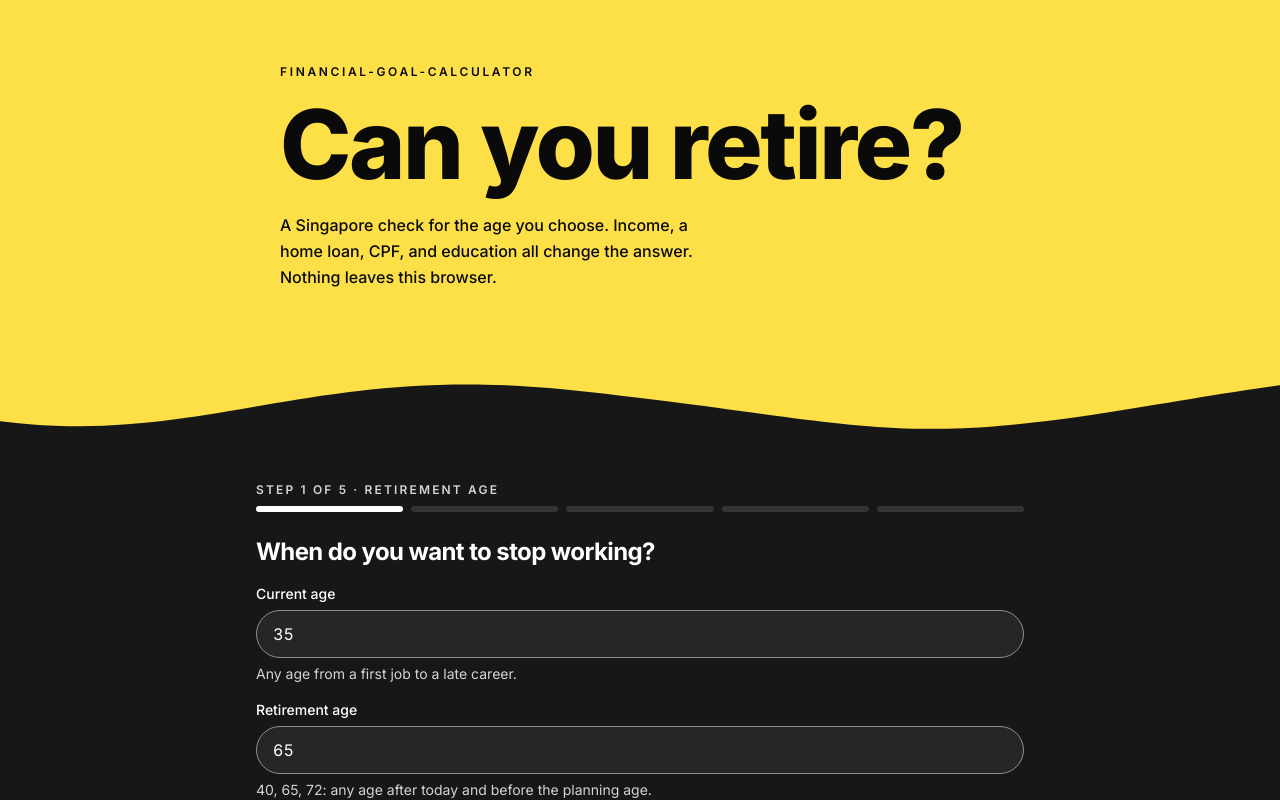
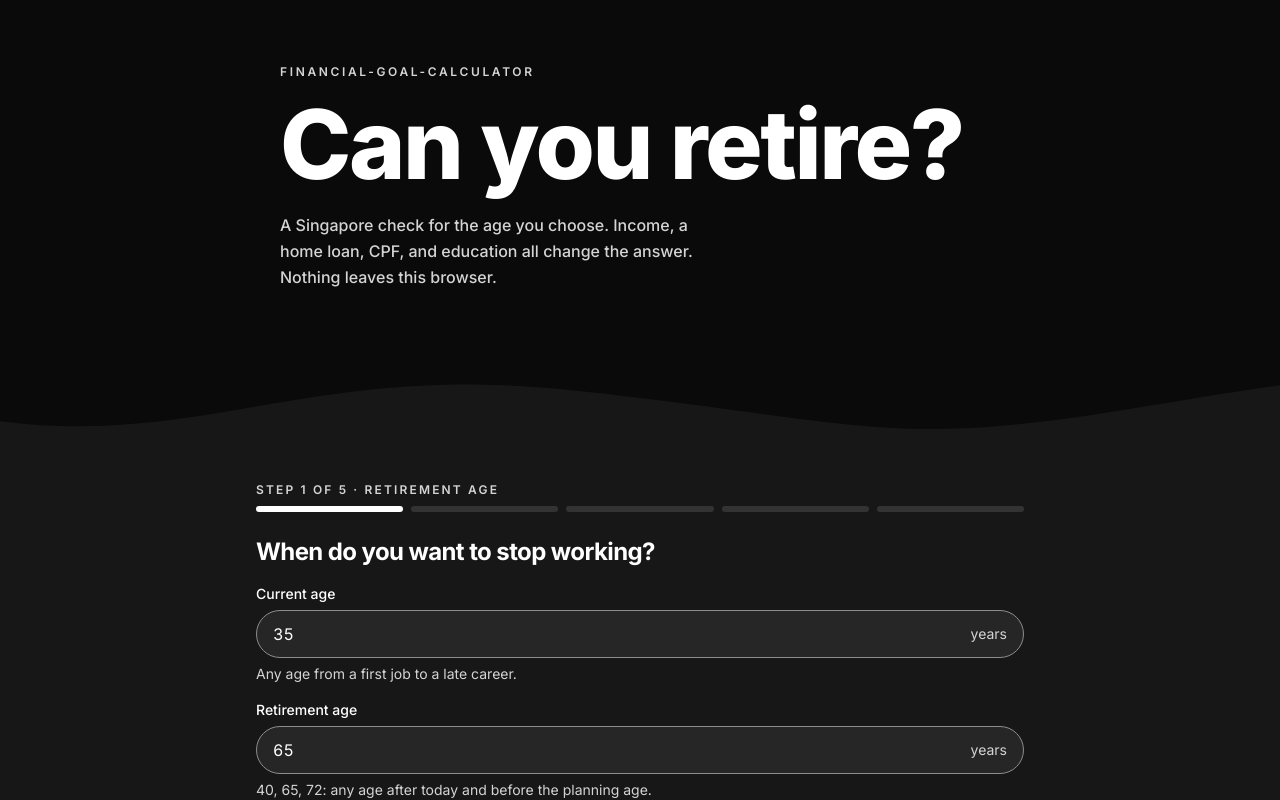
Before and after one commit to nathoyina/financial-goal-calculator, a Next.js app: page / in a window 1280 px wide. Shown: the top 800 px of the page. Built offline with nearby package versions, Linux system fonts and the light colour scheme.

Commit message:
Keep yellow for the action, the verdict, and focus.
Age fields show a years unit, chart amounts use tabular figures, and the analytics note lists the events that stay in bands.

Co-authored-by: nathoyina <nathoyina@users.noreply.github.com>

```diff
--- a/src/components/balance-chart.tsx
+++ b/src/components/balance-chart.tsx
@@ -203,7 +203,7 @@ export function BalanceChart({
           </span>
         ) : null}
         {hover ? (
-          <span className="font-medium text-white">
+          <span className="font-medium text-white tabular-nums">
             Age {formatAge(hover.age)} · {formatMoney(hover.balance, currency)}
           </span>
         ) : (
@@ -211,7 +211,7 @@ export function BalanceChart({
         )}
       </figcaption>
       <details className="rounded-2xl border border-[#8D8D8D] px-4 py-3">
-        <summary className="cursor-pointer text-sm font-medium">Year-by-year balances</summary>
+        <summary className="flex min-h-11 cursor-pointer items-center text-sm font-medium">Year-by-year balances</summary>
         <div className="mt-3 max-h-64 overflow-auto">
           <table className="w-full text-left text-sm">
             <caption className="sr-only">Balance at each whole year of age</caption>
@@ -226,7 +226,7 @@ export function BalanceChart({
               {rows.map((point) => (
                 <tr key={`${point.age}-${point.phase}`} className="border-t border-[#3a3a3a]">
                   <td className="py-1.5 pr-3">{formatAge(point.age)}</td>
-                  <td className="py-1.5 pr-3">{formatMoney(point.balance, currency)}</td>
+                  <td className="py-1.5 pr-3 tabular-nums">{formatMoney(point.balance, currency)}</td>
                   <td className="py-1.5">{point.phase === "accumulation" ? "Saving" : "Drawing down"}</td>
                 </tr>
               ))}
--- a/src/components/planner-app.tsx
+++ b/src/components/planner-app.tsx
@@ -185,21 +185,21 @@ export function PlannerApp() {
 
   return (
     <div className="flex flex-1 flex-col">
-      <header className="relative overflow-hidden bg-yellow text-onyx">
+      <header className="relative overflow-hidden bg-onyx text-white">
         <div className={`mx-auto w-full max-w-3xl px-4 sm:px-6 ${step === 0 ? "pt-10 pb-28 sm:pt-16 sm:pb-40" : "pt-6 pb-16 sm:pb-20"}`}>
-          <p className="text-xs font-semibold uppercase tracking-[0.22em]">financial-goal-calculator</p>
+          <p className="text-xs font-semibold uppercase tracking-[0.22em] text-muted">financial-goal-calculator</p>
           {step === 0 ? (
             <>
-              <h1 className="mt-4 max-w-4xl text-5xl font-extrabold tracking-tight text-balance sm:text-7xl lg:text-8xl">
+              <h1 className="mt-4 max-w-4xl text-5xl font-extrabold tracking-tight text-balance text-white sm:text-7xl lg:text-8xl">
                 Can you retire?
               </h1>
-              <p className="mt-5 max-w-md text-sm font-medium leading-relaxed sm:text-base">
+              <p className="mt-5 max-w-md text-sm font-medium leading-relaxed text-muted sm:text-base">
                 A Singapore check for the age you choose. Income, a home loan, CPF, and education all change the answer.
                 Nothing leaves this browser.
               </p>
             </>
           ) : (
-            <h1 className="mt-2 text-3xl font-extrabold tracking-tight sm:text-5xl">Can you retire?</h1>
+            <h1 className="mt-2 text-3xl font-extrabold tracking-tight text-white sm:text-5xl">Can you retire?</h1>
           )}
         </div>
         <div className="wave-drift pointer-events-none absolute right-0 -bottom-px left-0 h-16 w-[140%] sm:h-24" aria-hidden="true">
@@ -226,9 +226,9 @@ export function PlannerApp() {
           {step === 0 ? (
             <section className="flex flex-col gap-4">
               <h2 className="text-2xl font-bold tracking-tight">When do you want to stop working?</h2>
-              <NumberField id="current-age" label="Current age" hint="Any age from a first job to a late career." value={form.currentAge} onChange={(value) => update({ currentAge: value })} error={fieldError("currentAge")} />
-              <NumberField id="retirement-age" label="Retirement age" hint="40, 65, 72: any age after today and before the planning age." value={form.retirementAge} onChange={(value) => update({ retirementAge: value })} error={fieldError("retirementAge")} />
-              <NumberField id="life-expectancy" label="Plan until age" hint="How long the money should last. A planning age, not a prediction." value={form.lifeExpectancy} onChange={(value) => update({ lifeExpectancy: value })} error={fieldError("lifeExpectancy")} />
+              <NumberField id="current-age" label="Current age" hint="Any age from a first job to a late career." value={form.currentAge} onChange={(value) => update({ currentAge: value })} suffix="years" error={fieldError("currentAge")} />
+              <NumberField id="retirement-age" label="Retirement age" hint="40, 65, 72: any age after today and before the planning age." value={form.retirementAge} onChange={(value) => update({ retirementAge: value })} suffix="years" error={fieldError("retirementAge")} />
+              <NumberField id="life-expectancy" label="Plan until age" hint="How long the money should last. A planning age, not a prediction." value={form.lifeExpectancy} onChange={(value) => update({ lifeExpectancy: value })} suffix="years" error={fieldError("lifeExpectancy")} />
             </section>
           ) : null}
 
@@ -273,7 +273,7 @@ export function PlannerApp() {
                 <>
                   <NumberField id="loan-balance" label="Outstanding balance" hint="What you still owe." value={form.loanBalance} onChange={(value) => update({ loanBalance: value })} prefix="S$" error={fieldError("loanBalance")} />
                   <NumberField id="loan-rate" label="Interest rate" hint="Your loan rate. This plan uses monthly rest. It does not guess CPF accrued interest on money withdrawn for housing." value={form.loanRate} onChange={(value) => update({ loanRate: value })} suffix="%" error={fieldError("loanRate")} />
-                  <NumberField id="loan-years" label="Years left" hint="Remaining tenure." value={form.loanYears} onChange={(value) => update({ loanYears: value })} error={fieldError("loanYears")} />
+                  <NumberField id="loan-years" label="Years left" hint="Remaining tenure." value={form.loanYears} onChange={(value) => update({ loanYears: value })} suffix="years" error={fieldError("loanYears")} />
                   <NumberField id="loan-instalment" label="Monthly instalment" hint="Optional. Leave blank to calculate it from the balance, rate, and years." value={form.loanInstalment} onChange={(value) => update({ loanInstalment: value })} prefix="S$" error={fieldError("loanInstalment")} />
                   <label className="flex flex-col gap-1.5 text-sm font-medium" htmlFor="loan-from">
                     Paid from
@@ -299,7 +299,7 @@ export function PlannerApp() {
               <NumberField id="sa" label="Special Account (SA)" hint="Closed at 55. Moved into the Retirement Account up to the Full Retirement Sum. Anything above that goes back to the OA." value={form.sa} onChange={(value) => update({ sa: value })} prefix="S$" error={fieldError("sa")} />
               <NumberField id="ra" label="Retirement Account (RA)" hint="Usually 0 before 55. This is what CPF LIFE is estimated from." value={form.ra} onChange={(value) => update({ ra: value })} prefix="S$" error={fieldError("ra")} />
               <NumberField id="ma" label="MediSave (MA)" hint="Kept for healthcare. The 2026 Basic Healthcare Sum is S$79,000. It is not spent on living costs here." value={form.ma} onChange={(value) => update({ ma: value })} prefix="S$" error={fieldError("ma")} />
-              <NumberField id="payout-age" label="CPF LIFE payout age" hint="From 65 to 70. Later ages use CPF’s “up to 7% a year” deferral as an estimate." value={form.payoutAge} onChange={(value) => update({ payoutAge: value })} error={fieldError("payoutAge")} />
+              <NumberField id="payout-age" label="CPF LIFE payout age" hint="From 65 to 70. Later ages use CPF’s “up to 7% a year” deferral as an estimate." value={form.payoutAge} onChange={(value) => update({ payoutAge: value })} suffix="years" error={fieldError("payoutAge")} />
             </section>
           ) : null}
 
@@ -331,9 +331,9 @@ export function PlannerApp() {
                     </select>
                     <span className="font-normal text-muted">Does not fill in a fee. Overseas plans are often higher. Use your own yearly figure.</span>
                   </label>
-                  <NumberField id={`child-age-${child.id}`} label="Child’s age now" hint="Used to time the costs." value={child.currentAge} onChange={(value) => update({ children: form.children.map((item) => item.id === child.id ? { ...item, currentAge: value } : item) })} error={fieldError("childAge")} />
-                  <NumberField id={`child-start-${child.id}`} label="Age costs start" hint="Often 18 or 19 for university." value={child.startAge} onChange={(value) => update({ children: form.children.map((item) => item.id === child.id ? { ...item, startAge: value } : item) })} error={fieldError("childStartAge")} />
-                  <NumberField id={`child-years-${child.id}`} label="Years of costs" hint="One withdrawal a year. Use 1 year for a single lump sum." value={child.years} onChange={(value) => update({ children: form.children.map((item) => item.id === child.id ? { ...item, years: value } : item) })} error={fieldError("childYears")} />
+                  <NumberField id={`child-age-${child.id}`} label="Child’s age now" hint="Used to time the costs." value={child.currentAge} onChange={(value) => update({ children: form.children.map((item) => item.id === child.id ? { ...item, currentAge: value } : item) })} suffix="years" error={fieldError("childAge")} />
+                  <NumberField id={`child-start-${child.id}`} label="Age costs start" hint="Often 18 or 19 for university." value={child.startAge} onChange={(value) => update({ children: form.children.map((item) => item.id === child.id ? { ...item, startAge: value } : item) })} suffix="years" error={fieldError("childStartAge")} />
+                  <NumberField id={`child-years-${child.id}`} label="Years of costs" hint="One withdrawal a year. Use 1 year for a single lump sum." value={child.years} onChange={(value) => update({ children: form.children.map((item) => item.id === child.id ? { ...item, years: value } : item) })} suffix="years" error={fieldError("childYears")} />
                   <NumberField id={`child-cost-${child.id}`} label="Yearly cost" hint="Fees and living costs for one year, in today’s prices." value={child.yearlyCostToday} onChange={(value) => update({ children: form.children.map((item) => item.id === child.id ? { ...item, yearlyCostToday: value } : item) })} prefix="S$" error={fieldError("childCost")} />
                   <button type="button" className="pill pill-ghost self-start text-sm" onClick={() => update({ children: form.children.filter((item) => item.id !== child.id) })}>
                     Remove
```
Also changed, not shown: 1 other file (tests, documents, lock files or other folders).
